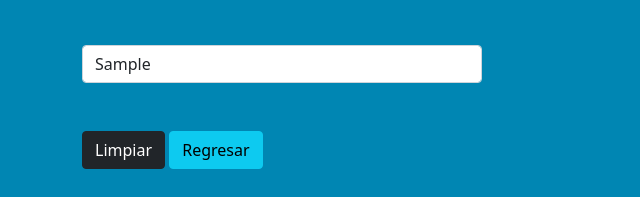
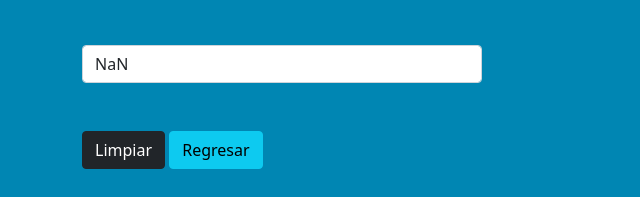
Before and after one commit to Surfer141978/empcstorage.github.io, a plain HTML site: page equivalencia.html in a window 1280 px wide. Both pictures are taken after typing "Sample", "Sample" into the empty fields and a click on the button "convertir". Shown: the part 331-528 px from the top of the page, 0-640 px from the left. Drawn offline with nearby package versions, Linux system fonts and the light colour scheme.

Commit message:
Update equivalencia.html

```diff
--- a/equivalencia.html
+++ b/equivalencia.html
@@ -24,7 +24,7 @@ function convertir(){
     var b = document.f1.b1.value;
     var x = document.f1.b2.value;
     var r = document.f1.c.value;
-    r=(parseFloat(a)*parseFloat(x))/parseFloat(d);
+    r=(parseFloat(a)*parseFloat(x))/parseFloat(b);
     document.f1.c.value=r;
 }
 </script>
```
